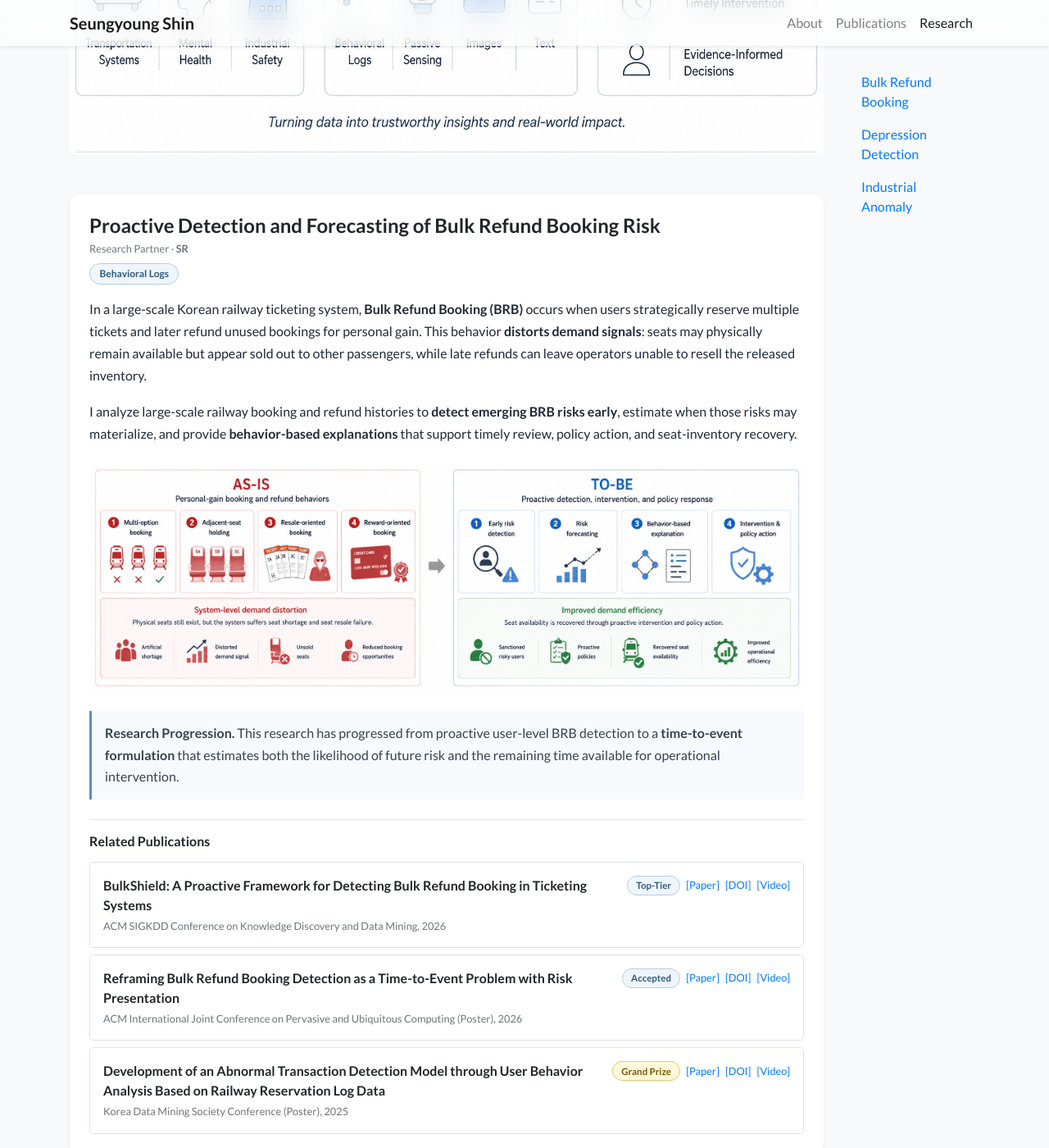
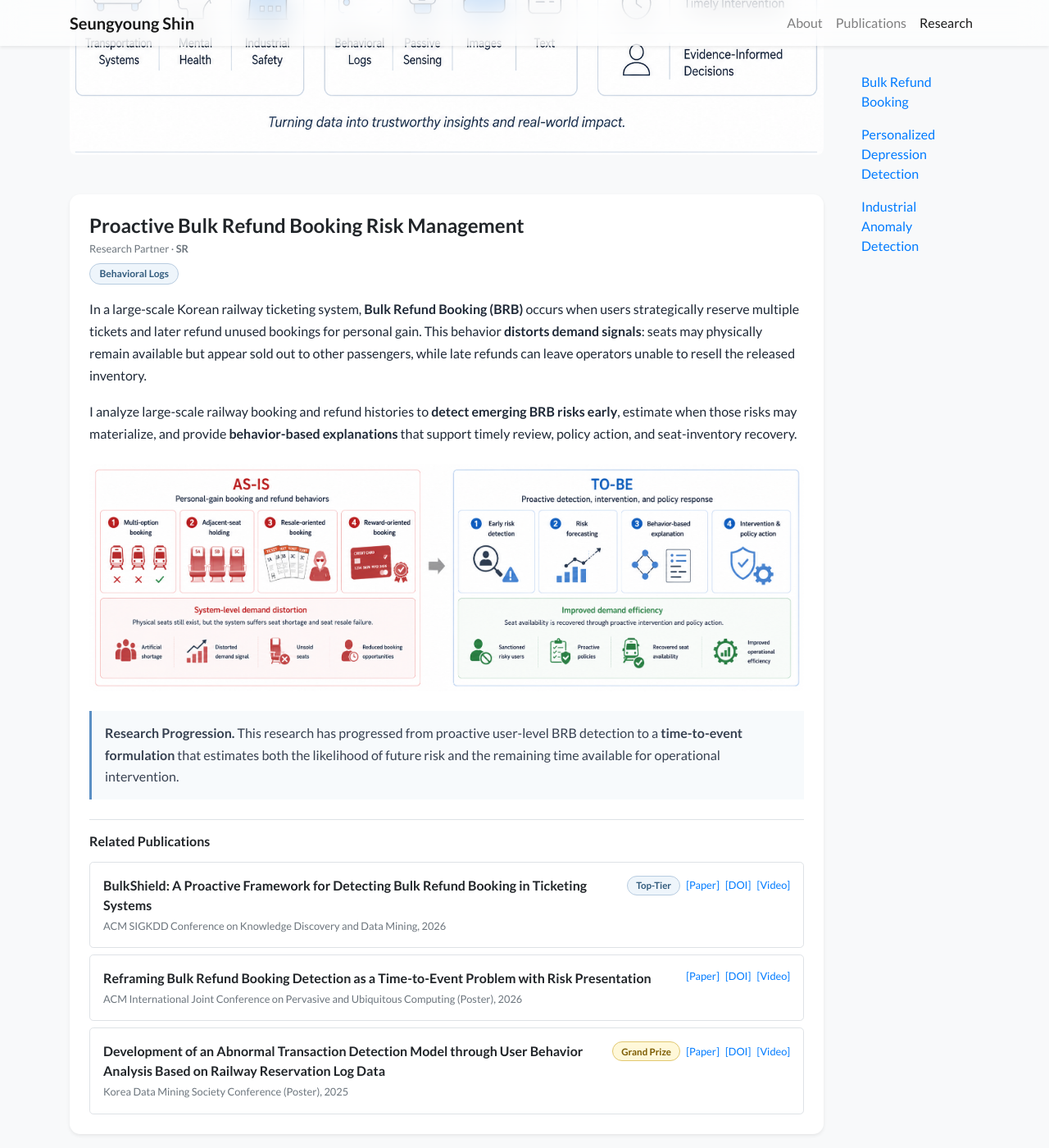
Before and after one commit to seungyoungg/academic-homepage-test, a Jekyll site: the page built from research.html, in a window 1280 px wide and 1400 px high, scrolled down 440 px. Shown: the whole window at 82% size. Built offline with Jekyll 4.4.1, drawn with Linux system fonts in a browser that asks for light colours; nearby versions of some CDN libraries; a style sheet for code colours, icons or effects is not loaded.

Commit message:
Update research.html

```diff
--- a/research.html
+++ b/research.html
@@ -59,7 +59,7 @@
 
             <!-- Project Title -->
             <h2 class="h4 mb-1">
-                Proactive Detection and Forecasting of Bulk Refund Booking Risk
+                Proactive Bulk Refund Booking Risk Management
             </h2>
 
             <!-- Research Partner -->
@@ -304,20 +304,7 @@
                               class="d-flex flex-wrap align-items-center mt-2 mt-md-0"
                               style="gap: 0.45rem;"
                           >
-                              <span
-                                  class="badge badge-pill"
-                                  style="
-                                      padding: 0.32rem 0.62rem;
-                                      border: 1px solid #b8cce0;
-                                      background-color: #eef5fb;
-                                      color: #315b7d;
-                                      font-size: 0.72rem;
-                                      font-weight: 600;
-                                      white-space: nowrap;
-                                  "
-                              >
-                                  Accepted
-                              </span>
+
 
                               {% if time_to_event_paper_url != blank %}
                               <a
@@ -680,25 +667,16 @@
           class="nav nav-pills flex-column sticky-top"
           style="top: 80px;"
       >
-          <a
-              class="nav-link d-block"
-              href="#bulk-refund-booking"
-          >
-              Bulk Refund Booking
-          </a>
+            <a class="nav-link" href="#bulk-refund-booking">
+                Bulk Refund Booking
+            </a>
 
-          <a
-              class="nav-link d-block"
-              href="#depression-detection"
-          >
-              Depression Detection
-          </a>
+            <a class="nav-link" href="#depression-detection">
+                Personalized Depression Detection
+            </a>
 
-          <a
-              class="nav-link d-block"
-              href="#industrial-anomaly-detection"
-          >
-              Industrial Anomaly
+            <a class="nav-link" href="#industrial-anomaly">
+                Industrial Anomaly Detection
           </a>
       </div>
   </div>
```
